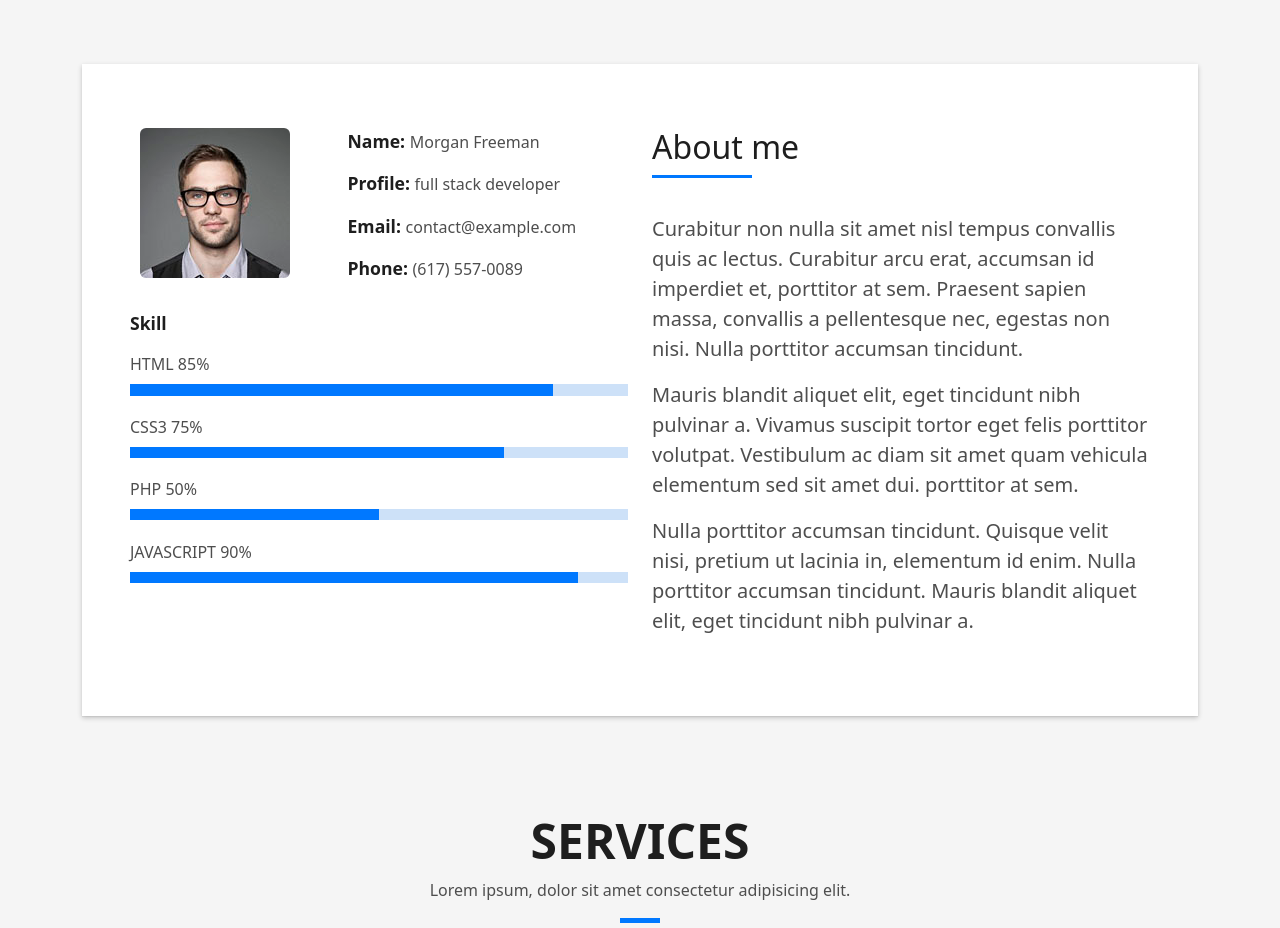
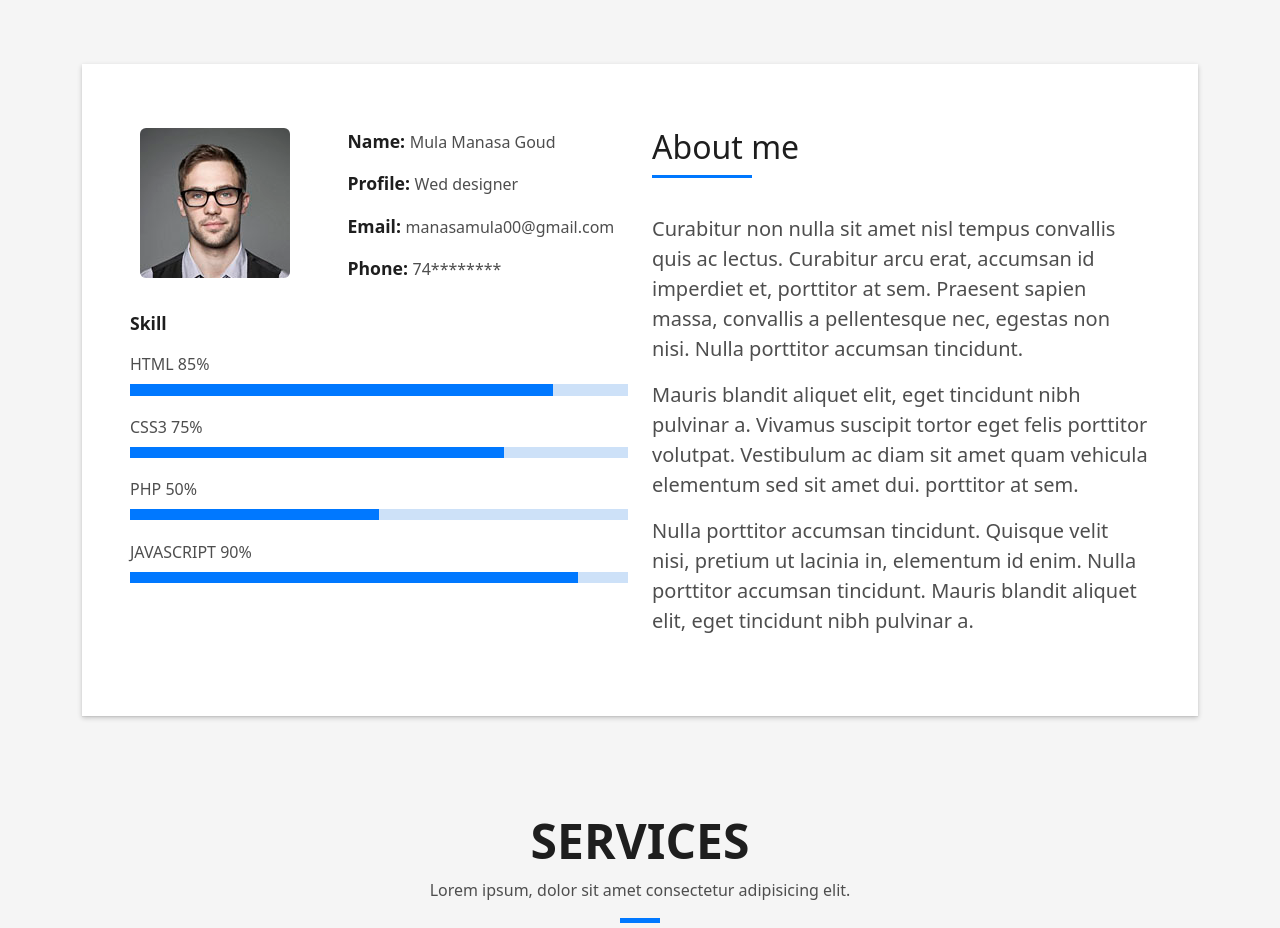
Before and after one commit to manasamula00/MANASAGOUD, a plain HTML site: page index.html in a window 1280 px wide. Shown: the part 800-1728 px from the top of the page. Drawn offline with Linux system fonts and the light colour scheme.

Commit message:
Update index.html

```diff
--- a/index.html
+++ b/index.html
@@ -105,10 +105,10 @@
                     </div>
                     <div class="col-sm-6 col-md-7">
                       <div class="about-info">
-                        <p><span class="title-s">Name: </span> <span>Morgan Freeman</span></p>
-                        <p><span class="title-s">Profile: </span> <span>full stack developer</span></p>
-                        <p><span class="title-s">Email: </span> <span>contact@example.com</span></p>
-                        <p><span class="title-s">Phone: </span> <span>(617) 557-0089</span></p>
+                        <p><span class="title-s">Name: </span> <span>Mula Manasa Goud</span></p>
+                        <p><span class="title-s">Profile: </span> <span>Wed designer</span></p>
+                        <p><span class="title-s">Email: </span> <span>manasamula00@gmail.com</span></p>
+                        <p><span class="title-s">Phone: </span> <span>74********</span></p>
                       </div>
                     </div>
                   </div>
```
